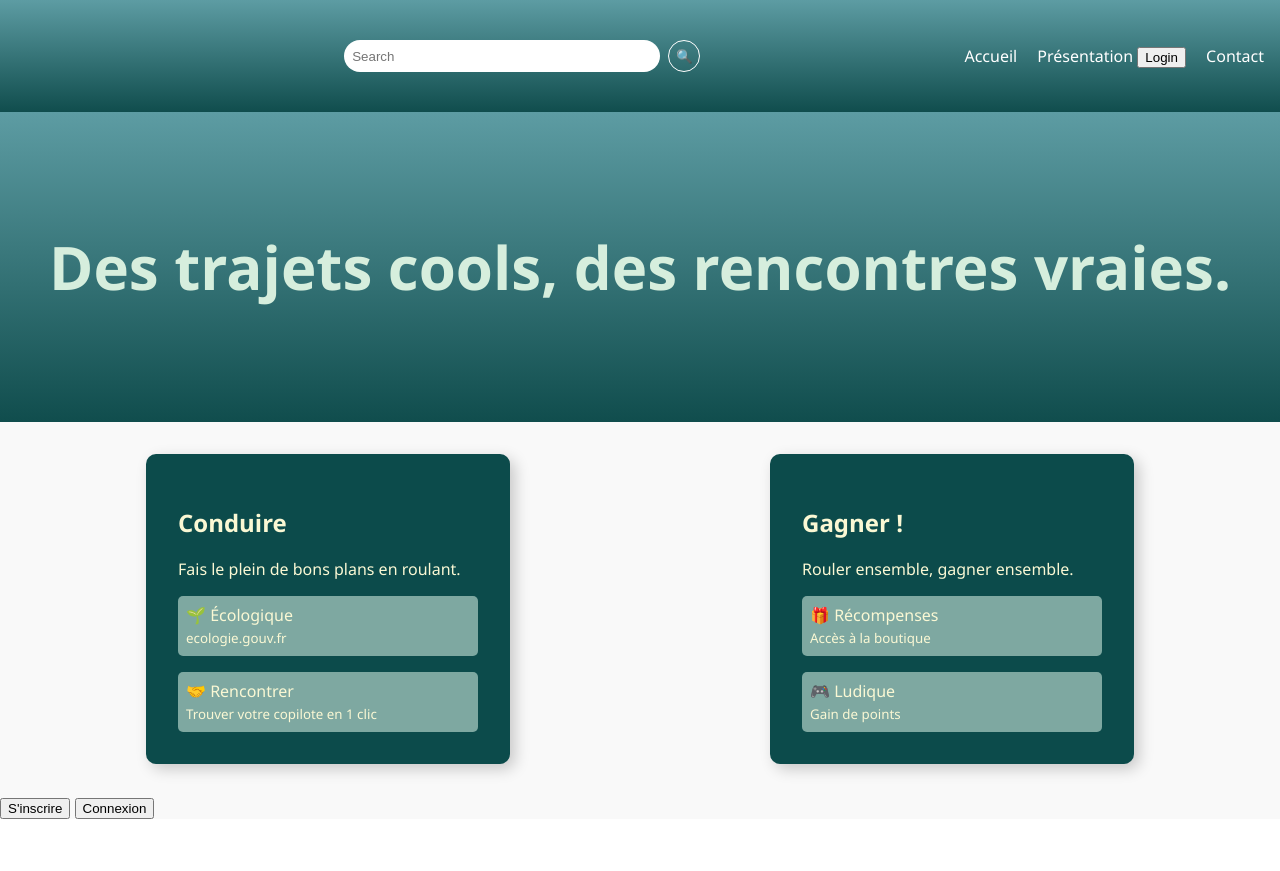
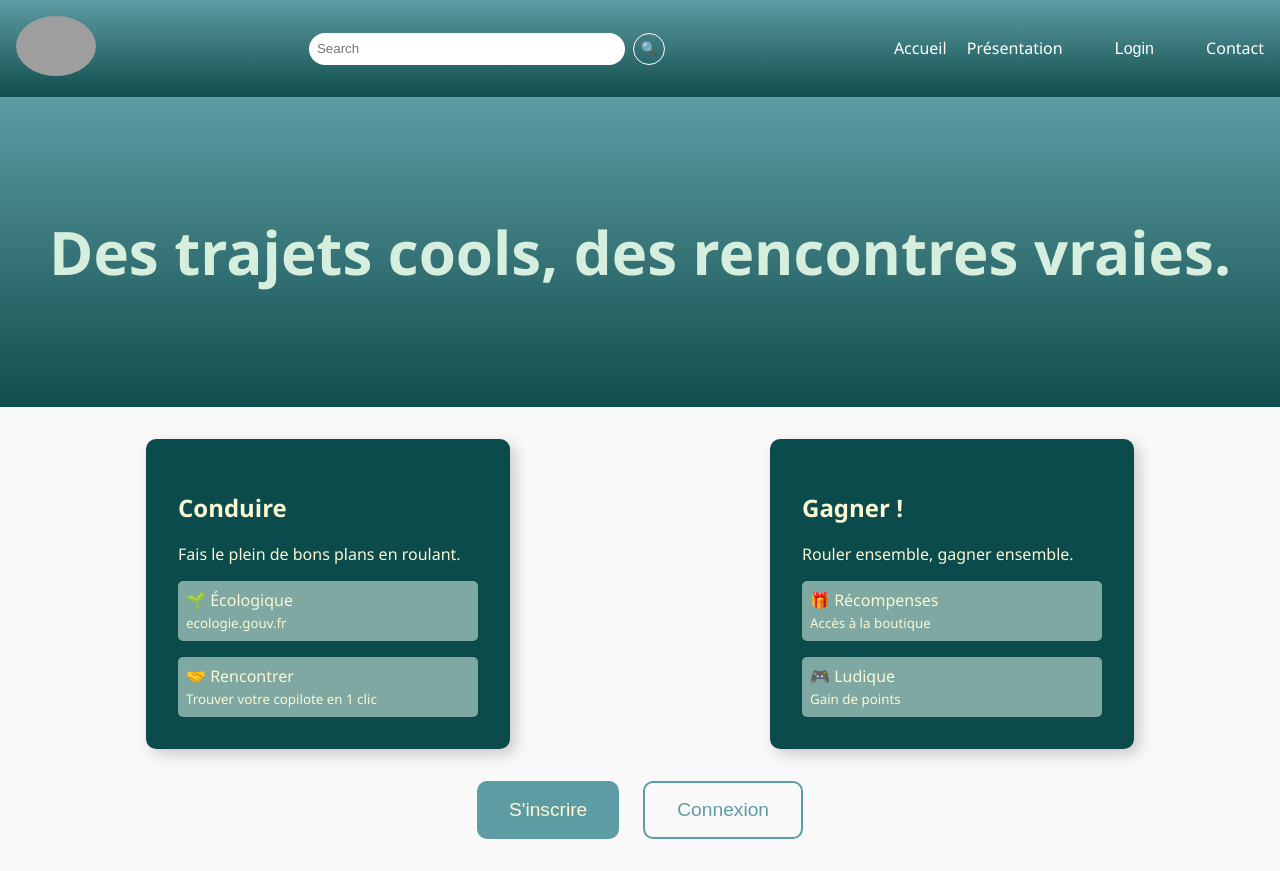
Before and after one commit to ballakeita/Projet-covoiturage, a PHP site: template views/pages/Prod/homeNotConnected.html in a window 1280 px wide. Before the commit the page ends 819 px from the top, so only its background shows below. Run offline with PHP 8.4, Linux system fonts and the light colour scheme; the template is opened without the code that fills it, so the values that code supplies are empty; grey boxes are pictures that could not be loaded.

Commit message:
Revert IndexStyle

```diff
--- a/views/pages/Prod/IndexStyle.css
+++ b/views/pages/Prod/IndexStyle.css
@@ -16,41 +15,25 @@ body {
   padding: 1rem;
 }
 
-/* -- LOGO SoraDrive agrandi à 80×80px -- */
-.logo {
-  position: relative;
-  width: 80px;
-  height: 80px;
-}
 .logo img {
-  display: none;
-}
-.sora-logo {
-  position: absolute;
-  top: 50%;
-  left: 1rem;
-  transform: translateY(-50%);
-  width: 80px;
-  height: 80px;
-  background: url("https://design.penpot.app/assets/by-file-media-id/921945d0-8932-8162-8006-1d270b89b017")
-              no-repeat center center / cover;
+  height: 60px;
   border-radius: 50%;
-  box-shadow: 10px 6px 15px rgba(0,0,0,0.2);
 }
 
-/* -- Barre de recherche -- */
 .search-container {
   flex-grow: 1;
   display: flex;
   justify-content: center;
   gap: 0.5rem;
 }
+
 .search-container input {
   width: 300px;
   padding: 0.5rem;
   border-radius: 20px;
   border: none;
 }
+
 .search-container button {
   background: transparent;
   border: 1px solid white;
@@ -61,15 +44,17 @@ body {
   cursor: pointer;
 }
 
-/* -- Navigation principale -- */
-.main-nav a {
+.main-nav a,
+.main-nav button {
   color: white;
   margin-left: 1rem;
   text-decoration: none;
+  background: none;
+  border: none;
   font-size: 1rem;
+  cursor: pointer;
 }
 
-/* ===== HERO ===== */
 .hero {
   background: linear-gradient(to bottom, #5d9ca3, #104d4d);
   color: #d6eedd;
@@ -102,27 +88,57 @@ body {
   cursor: pointer;
   transition: background 0.3s ease;
 }
+
 .sub-card:hover {
   background: #6d9b94;
 }
 
-/* ===== OVERLAY ===== */
+.cta-buttons {
+  display: flex;
+  justify-content: center;
+  gap: 1.5rem;
+  margin-bottom: 2rem;
+}
+
+.btn-signup,
+.btn-login {
+  padding: 1rem 2rem;
+  font-size: 1.2rem;
+  border: none;
+  border-radius: 10px;
+  cursor: pointer;
+}
+
+.btn-signup {
+  background-color: #5d9ca3;
+  color: #fff8d4;
+}
+
+.btn-login {
+  background-color: transparent;
+  border: 2px solid #5d9ca3;
+  color: #5d9ca3;
+}
+
 .overlay {
   position: fixed;
   top: 0;
   left: 0;
   width: 100vw;
   height: 100vh;
-  background: rgba(0,0,0,0.7);
+  background: rgba(0, 0, 0, 0.7);
   display: flex;
   align-items: center;
   justify-content: center;
   z-index: 999;
 }
+
 .hidden {
   display: none;
 }
-.overlay-content {
+
+.overlay-content,
+.signup-container {
   background: white;
   border-radius: 20px;
   padding: 2rem;
```
Also changed, not shown: other parts of views/pages/Prod/IndexStyle.css (+27 -32 lines).
